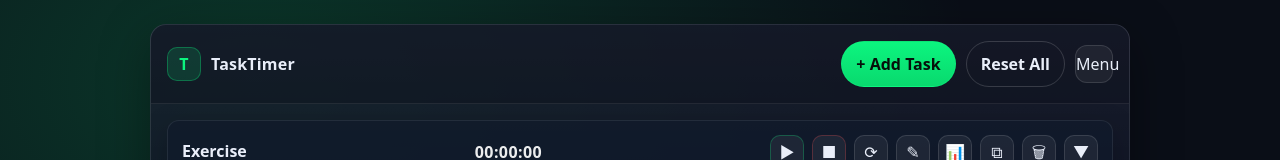
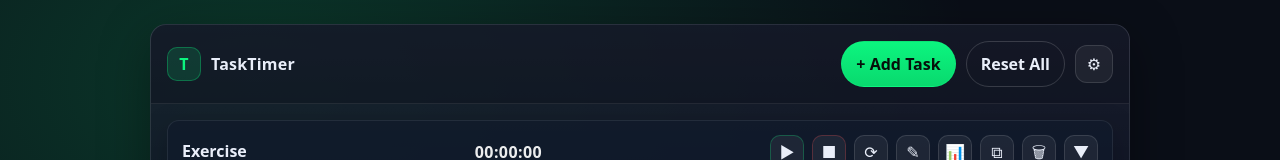
Before and after one commit to nogitlambo/tasktimer, a Next.js app: page /tasktimer in a window 1280 px wide. Shown: the top 160 px of the page. Built offline with nearby package versions, Linux system fonts and the light colour scheme.

Commit message:
fix menu button and modal title

```diff
--- a/src/app/tasktimer/page.tsx
+++ b/src/app/tasktimer/page.tsx
@@ -34,8 +34,9 @@ export default function TaskTimerPage() {
               Reset All
             </button>
 
-            <button className="menuIcon" id="menuIcon" type="button" aria-label="Menu" title="Menu">
-              Menu</button>
+            <button className="menuIcon" id="menuIcon" type="button" aria-label="Settings" title="Settings">
+              ⚙
+            </button>
           </div>
         </div>
 
@@ -111,7 +112,9 @@ export default function TaskTimerPage() {
       <div className="overlay" id="menuOverlay">
         <div className="menu" role="dialog" aria-modal="true" aria-label="Menu">
           <div className="menuHead">
-            <div className="menuTitle">Menu</div>
+            <div className="menuTitle" aria-label="Task Timer Settings">
+              Task Timer Settings
+            </div>
             <button className="iconBtn" id="closeMenuBtn" type="button" aria-label="Close menu">
               Close</button>
           </div>
```
